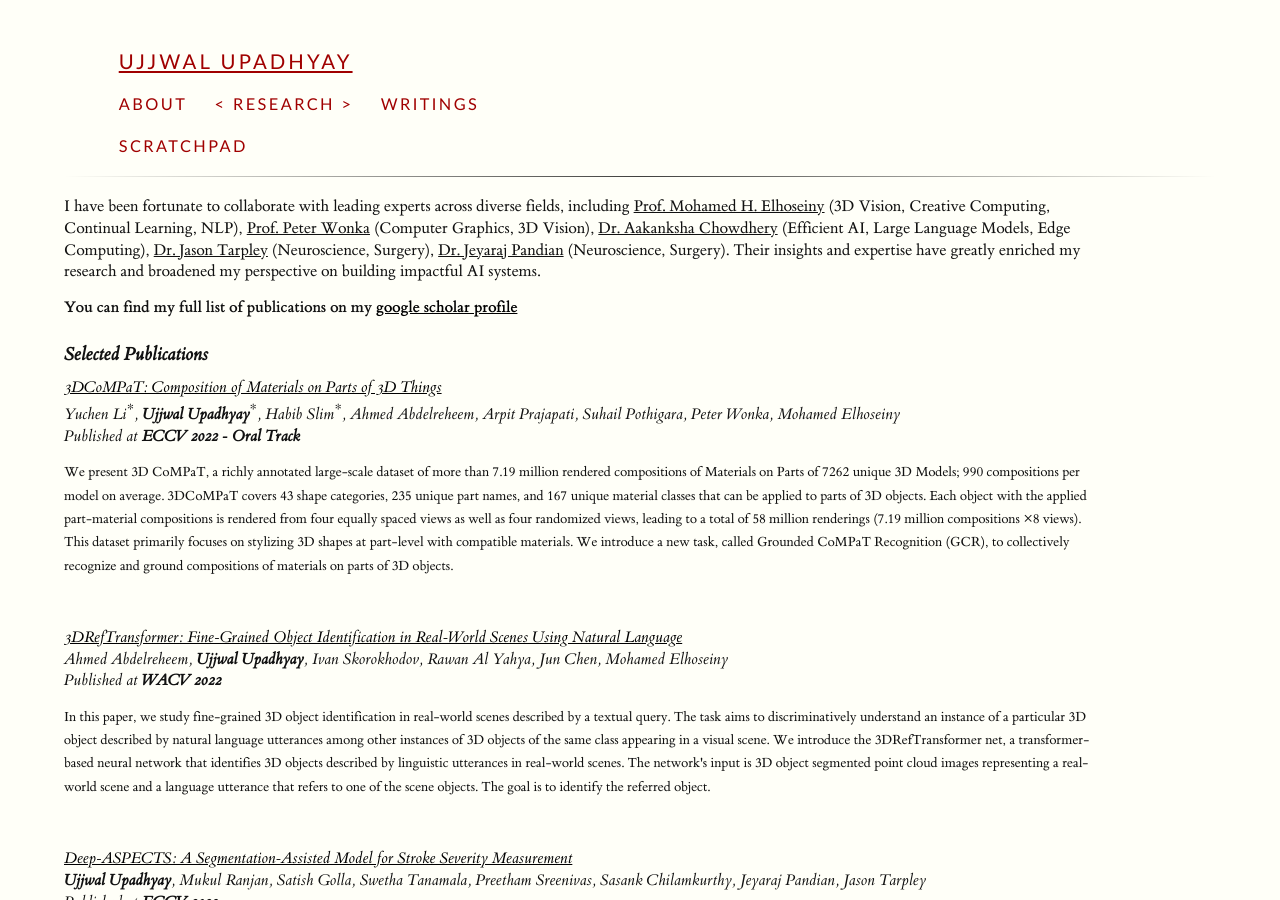
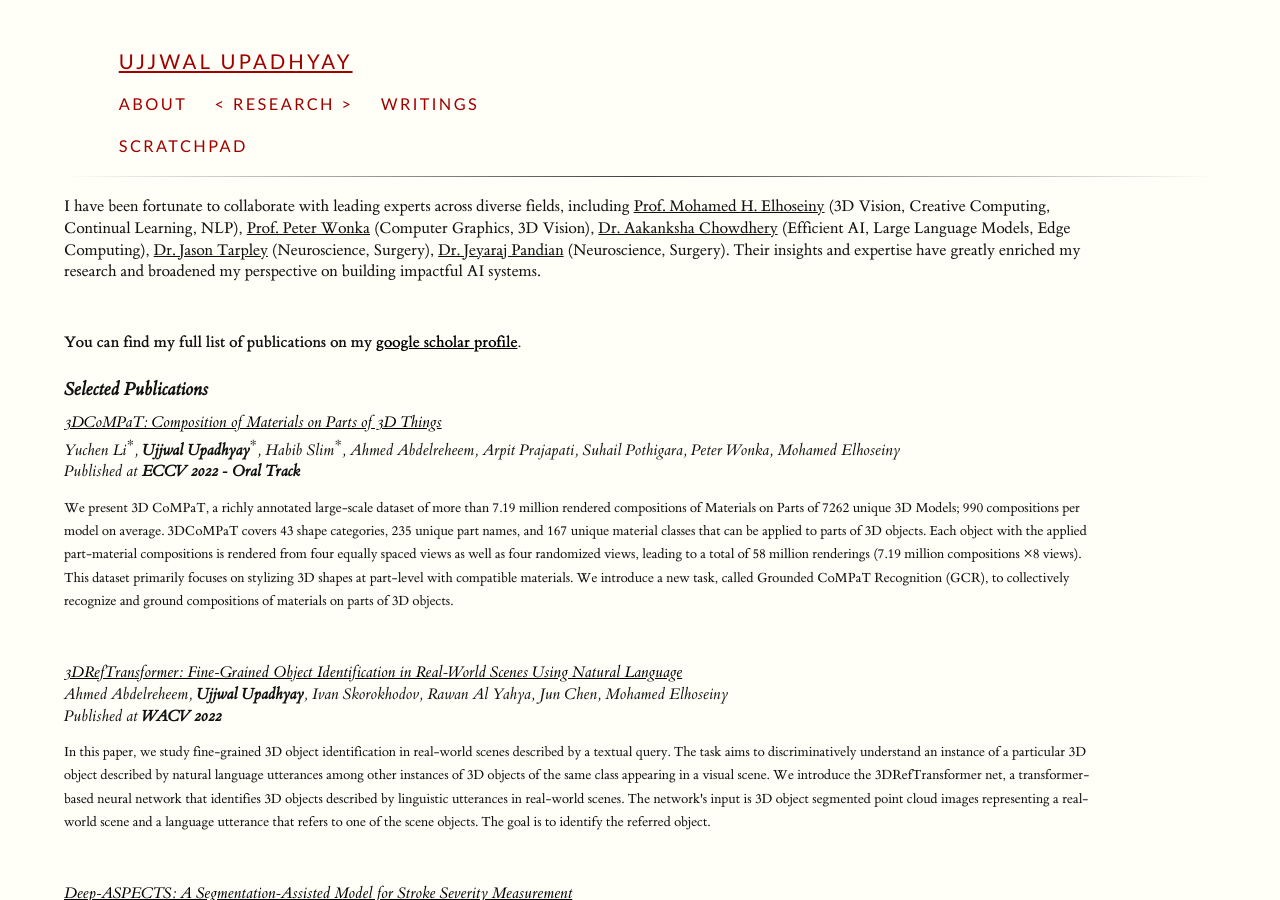
Before and after one commit to ujjwal-9/ujjwal-9.github.io, a Jekyll site: the page built from research.md, in a window 1280 px wide and 900 px high. Built offline with Jekyll 4.4.1, drawn with Linux system fonts in a browser that asks for light colours; a style sheet for code colours, icons or effects is not loaded.

Commit message:
update writeup and formatting

```diff
--- a/research.md
+++ b/research.md
@@ -15,7 +15,10 @@ MathJax.Hub.Config({
 
 I have been fortunate to collaborate with leading experts across diverse fields, including [Prof. Mohamed H. Elhoseiny](http://www.mohamed-elhoseiny.com/) (3D Vision, Creative Computing, Continual Learning, NLP), [Prof. Peter Wonka](https://peterwonka.net/) (Computer Graphics, 3D Vision), [Dr. Aakanksha Chowdhery](https://www.achowdhery.com/) (Efficient AI, Large Language Models, Edge Computing), [Dr. Jason Tarpley](https://www.pacificneuroscienceinstitute.org/people/jason-tarpley/) (Neuroscience, Surgery), [Dr. Jeyaraj Pandian](https://www.linkedin.com/in/jeyaraj-pandian-5a207b1b6?originalSubdomain=in) (Neuroscience, Surgery). Their insights and expertise have greatly enriched my research and broadened my perspective on building impactful AI systems.
 
-**You can find my full list of publications on my [google scholar profile](https://scholar.google.com/citations?user=lvpaXdEAAAAJ&hl=en)**
+&nbsp;
+&nbsp;
+
+**You can find my full list of publications on my [google scholar profile](https://scholar.google.com/citations?user=lvpaXdEAAAAJ&hl=en).**
 
 ## Selected Publications
 
```
